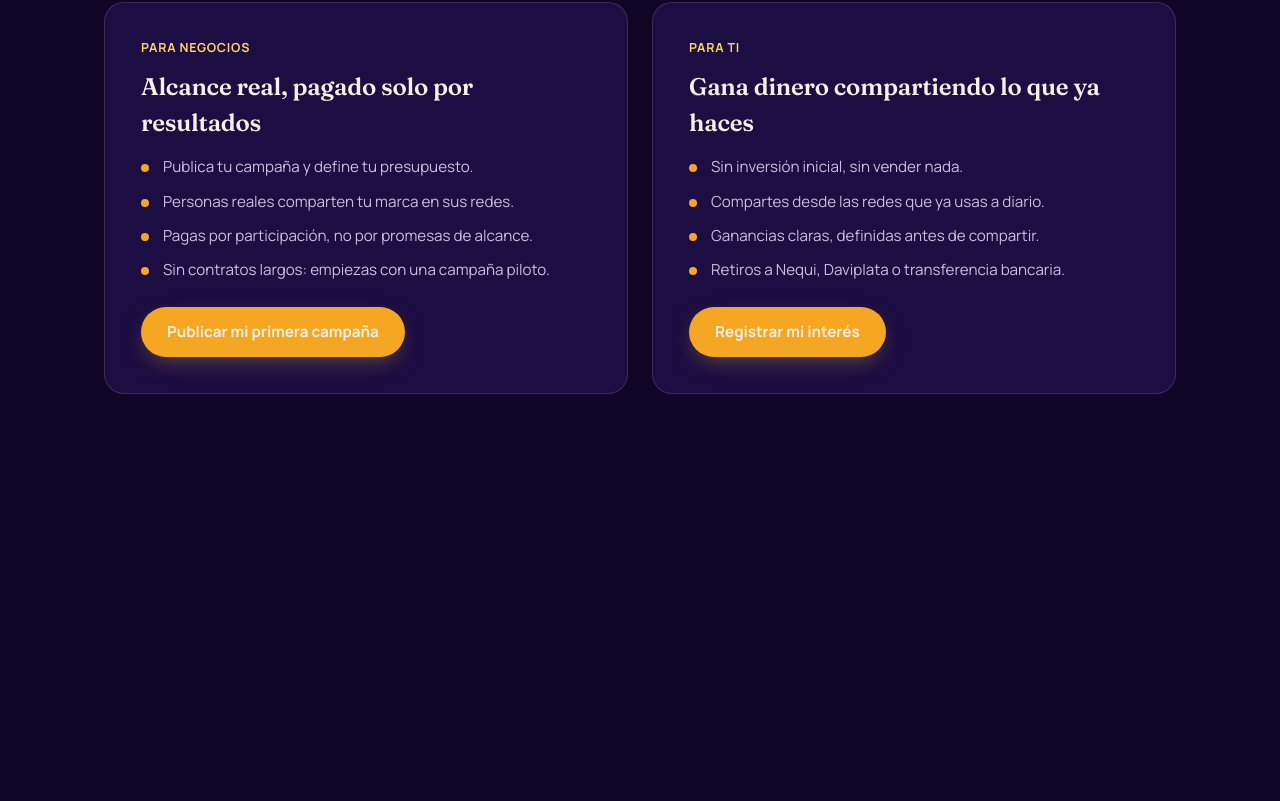
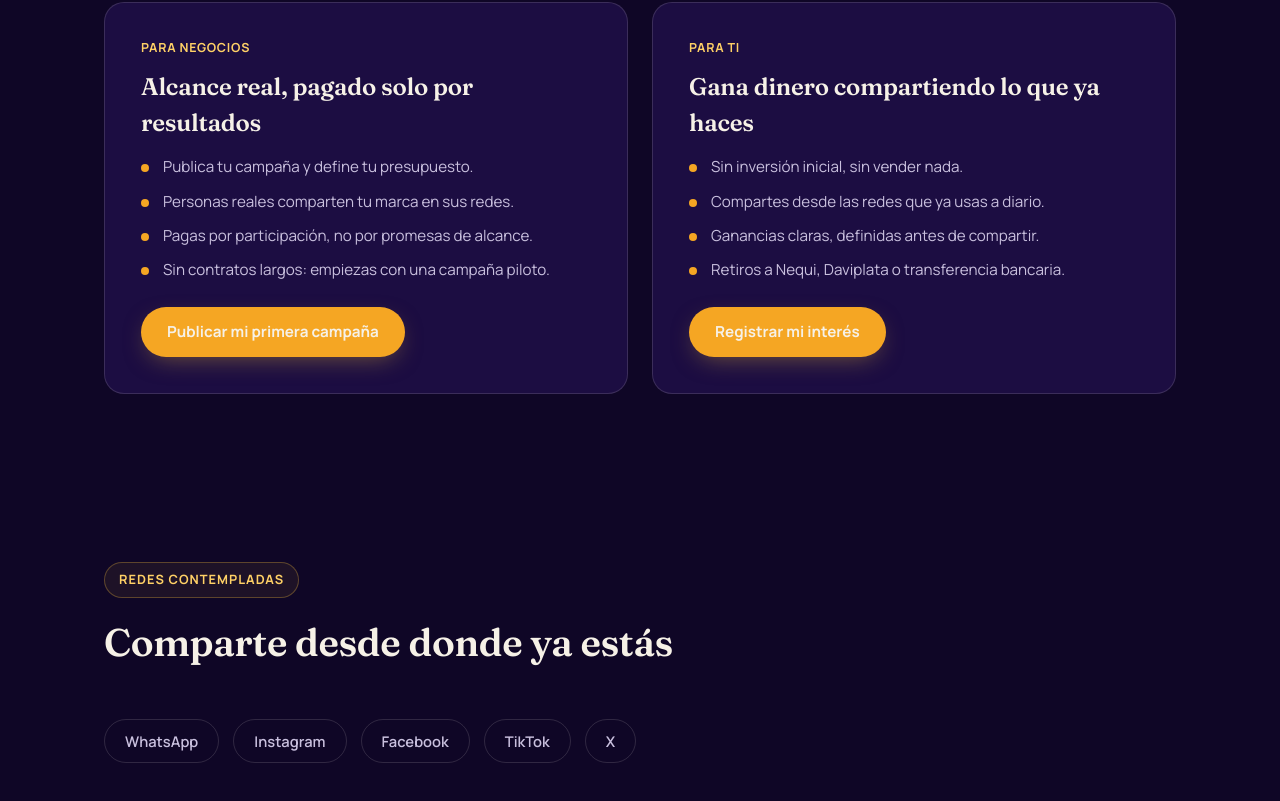
Before and after one commit to Sam1rGuti3rrez/Publicgana, a React app in the folder Publigana/landing-web/: page / in a window 1280 px wide. Shown: the part 2202-3003 px from the top of the page. Before the commit the page ends 2680 px from the top, so only its background shows below. Built offline with nearby package versions, Linux system fonts and the light colour scheme; the HTML template or start-up script is replaced by a standard one.

Commit message:
feat(landing): implement social networks section

```diff
--- /dev/null
+++ b/Publigana/landing-web/src/components/sections/SocialNetworks/SocialNetworks.jsx
@@ -0,0 +1,37 @@
+function SocialNetworks() {
+	return (
+		<section className="px-0 py-[84px]" aria-label="Redes contempladas">
+			<div className="mx-auto max-w-[1120px] px-[24px]">
+				<div className="mb-[48px] max-w-[600px]">
+					<span className="mb-[16px] inline-flex items-center gap-[8px] rounded-[100px] border border-[rgba(212,165,55,0.35)] bg-[rgba(212,165,55,0.08)] px-[14px] py-[7px] text-[0.8rem] font-[700] uppercase tracking-[0.08em] text-[#FFD166]">
+						Redes contempladas
+					</span>
+
+					<h2 className="font-[Fraunces] text-[clamp(1.8rem,3.5vw,2.4rem)] font-[600] tracking-[-0.01em] text-[#F6F1E7]">
+						Comparte desde donde ya estás
+					</h2>
+				</div>
+
+				<div className="flex flex-wrap gap-[14px]">
+					<span className="rounded-[100px] border border-[rgba(246,241,231,0.14)] px-[20px] py-[10px] text-[0.92rem] font-[600] text-[#C9C0DE]">
+						WhatsApp
+					</span>
+					<span className="rounded-[100px] border border-[rgba(246,241,231,0.14)] px-[20px] py-[10px] text-[0.92rem] font-[600] text-[#C9C0DE]">
+						Instagram
+					</span>
+					<span className="rounded-[100px] border border-[rgba(246,241,231,0.14)] px-[20px] py-[10px] text-[0.92rem] font-[600] text-[#C9C0DE]">
+						Facebook
+					</span>
+					<span className="rounded-[100px] border border-[rgba(246,241,231,0.14)] px-[20px] py-[10px] text-[0.92rem] font-[600] text-[#C9C0DE]">
+						TikTok
+					</span>
+					<span className="rounded-[100px] border border-[rgba(246,241,231,0.14)] px-[20px] py-[10px] text-[0.92rem] font-[600] text-[#C9C0DE]">
+						X
+					</span>
+				</div>
+			</div>
+		</section>
+	);
+}
+
+export default SocialNetworks;
--- a/Publigana/landing-web/src/pages/Home.jsx
+++ b/Publigana/landing-web/src/pages/Home.jsx
@@ -3,6 +3,7 @@ import Hero from "../components/sections/Hero/Hero";
 import CampaignDistribution from "../components/sections/CampaignDistribution/CampaignDistribution";
 import HowItWorks from "../components/sections/HowItWorks/HowItWorks";
 import Benefits from "../components/sections/Benefits/Benefits";
+import SocialNetworks from "../components/sections/SocialNetworks/SocialNetworks";
 
 function Home() {
     return (
@@ -12,6 +13,7 @@ function Home() {
             <CampaignDistribution />
             <HowItWorks />
             <Benefits />
+            <SocialNetworks />
         </>
     );
 }
```
